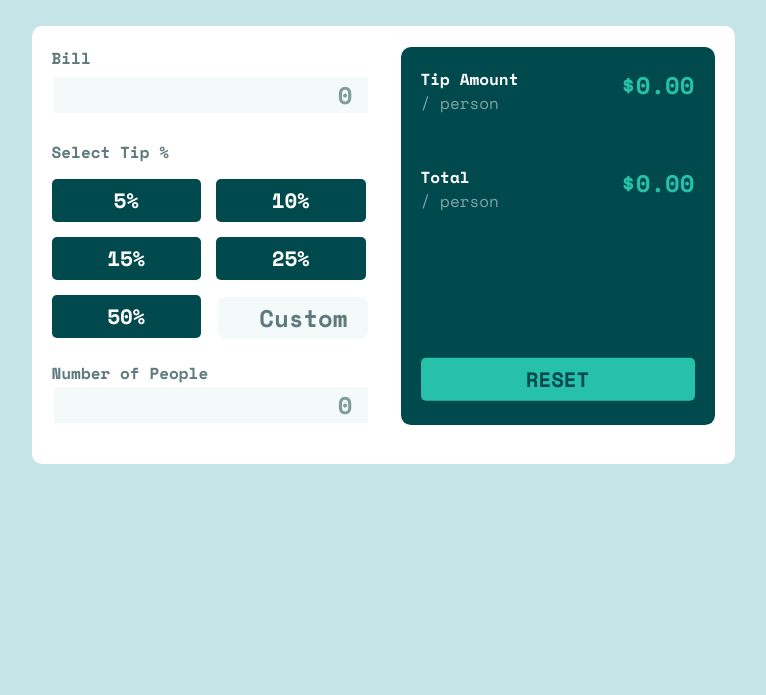
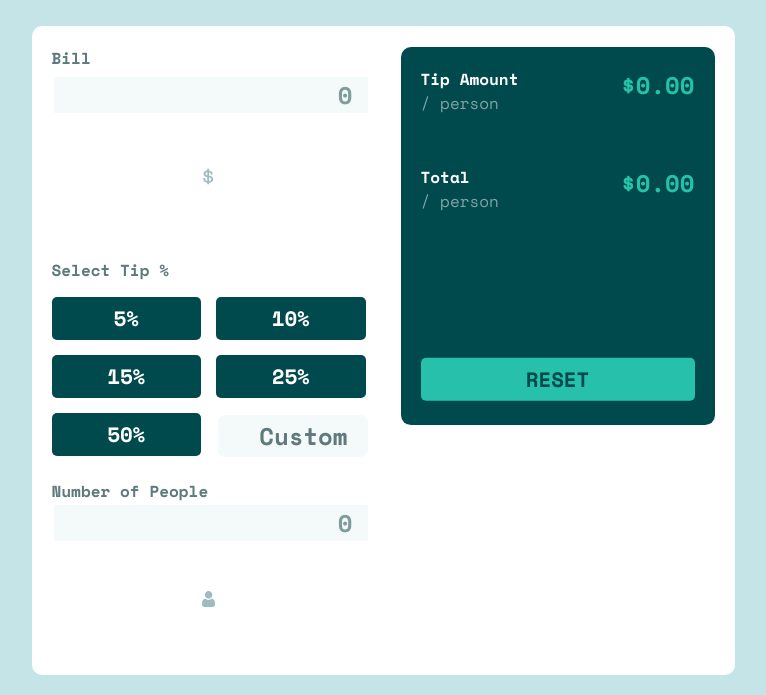
Before and after one commit to tannguyenk3/tip-calculator-app-main, a plain HTML site: page index.html in a window 1280 px wide. Shown: the part 144-839 px from the top of the page, without its empty margins (277-1043 px from the left). Before the commit the page ends 800 px from the top, so only its background shows below. Drawn offline with nearby package versions, Linux system fonts and the light colour scheme.

Commit message:
index.html

```diff
--- a/index.html
+++ b/index.html
@@ -19,6 +19,7 @@
               <div class="input-bill">
                 <span>Bill</span>
                 <input type="number" class="amount-money" id="amount-money" name="amount-money" placeholder="0">
+                <img class="icon-dollar" src="images/icon-dollar.svg" alt="icon-dollar">
               </div>
 
               <div class="option-tip">
@@ -57,6 +58,7 @@
                 <span>Number of People</span>
                 <p class="error-message">Can't be zero</p>
                 <input type="number" class="amount-people" id="amount-people" placeholder="0">
+                <img class="icon-person" src="images/icon-person.svg" alt="icon-person">
               </div>
             </div>
 
```
